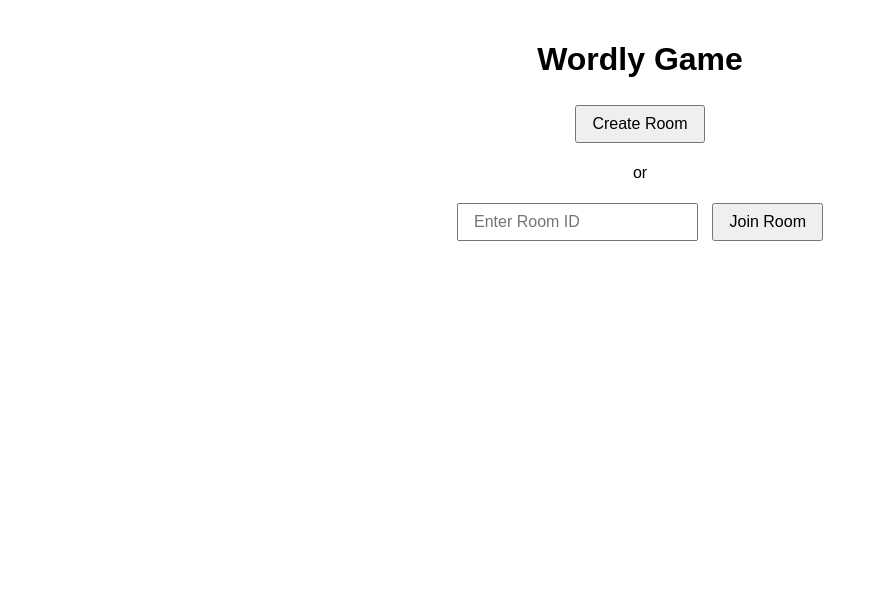
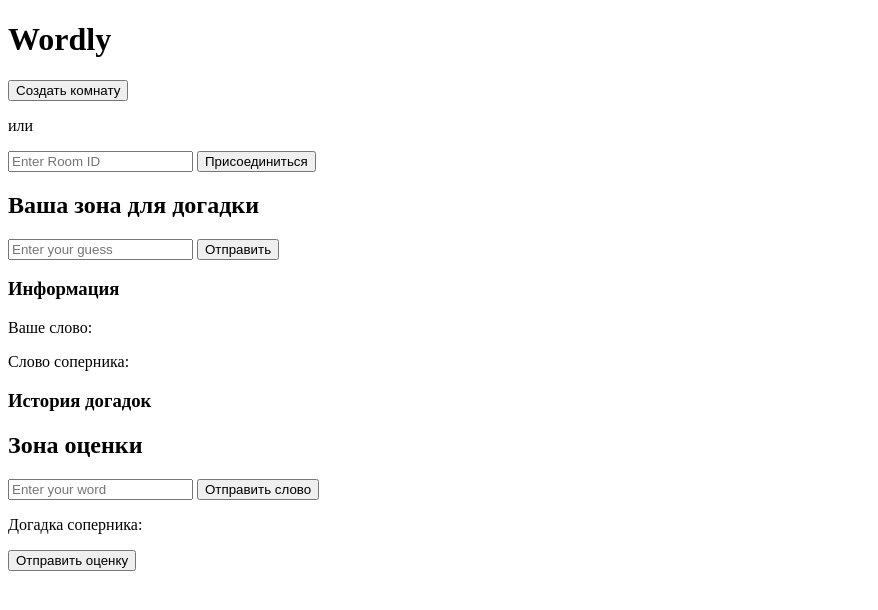
Before and after one commit to Ulyanapupup/test_wordly, a Flask app: page /game/wordly in a window 1280 px wide. Shown: the top 610 px of the page, without its empty margins (0-878 px from the left). Run offline with Flask 3, Linux system fonts and the light colour scheme; some libraries are stand-ins or nearby versions.

Commit message:
Add files via upload

```diff
--- a/static/js/wordly_client.js
+++ b/static/js/wordly_client.js
@@ -47,7 +47,7 @@
     document.getElementById('wordSubmission').style.display = 'none';
     myWordDisplay.textContent = word;
     gameInfo.classList.remove('hidden');
-    gameStatus.textContent = 'Waiting for opponent...';
+    gameStatus.textContent = 'Ожидайте соперника...';
   }
 });
 
@@ -70,7 +70,7 @@
   });
   evaluationSection.classList.add('hidden');
   guessSection.classList.remove('hidden');
-  gameStatus.textContent = 'Waiting for opponent...';
+  gameStatus.textContent = 'Ожидайте соперника...';
 });
 
 function createLetterElement(letter, index) {
@@ -110,12 +110,12 @@
   guessElement.className = 'guess';
 
   if (result === 'pending') {
-    guessElement.textContent = `Your guess: ${guess} (waiting for evaluation)`;
+    guessElement.textContent = `Ваша догадка: ${guess} (ожидайте оценки)`;
     guessElement.style.color = '#999';
   } else {
     const resultStr = result.map((color, index) =>
-      `${guess[index]}: ${color || 'none'}`).join(', ');
-    guessElement.textContent = `Your guess: ${guess} - ${resultStr}`;
+      `${guess[index]}: ${color === 'green' ? 'зеленый' : color === 'yellow' ? 'желтый' : 'серый'}`).join(', ');
+    guessElement.textContent = `Ваша догадка: ${guess} - ${resultStr}`;
   }
 
   guessHistory.appendChild(guessElement);
@@ -127,7 +127,7 @@
   playerId = socket.id;
   lobby.classList.add('hidden');
   game.classList.remove('hidden');
-  gameStatus.textContent = `Room created. Share this ID with your opponent: ${roomId}`;
+  gameStatus.textContent = `Комната создана. Поделитесь кодом со своим другом: ${roomId}`;
 });
 
 socket.on('wordly_room_joined', (data) => {
@@ -135,16 +135,16 @@
   playerId = socket.id;
   lobby.classList.add('hidden');
   game.classList.remove('hidden');
-  gameStatus.textContent = 'Room joined. Submit your secret word.';
+  gameStatus.textContent = 'Вы присоединились к комнате. Введите ваше слово';
 });
 
 socket.on('wordly_start_game', () => {
-  gameStatus.textContent = 'Game started! Make your guess.';
+  gameStatus.textContent = 'Игра началась. Напишите вашу догадку';
   guessSection.classList.remove('hidden');
 });
 
 socket.on('wordly_opponent_guess', (data) => {
-  gameStatus.textContent = 'Evaluate opponent\'s guess.';
+  gameStatus.textContent = 'Оцените догадку соперника';
   guessSection.classList.add('hidden');
   evaluationSection.classList.remove('hidden');
   setupEvaluation(data.guess);
@@ -152,11 +152,11 @@
 
 socket.on('wordly_guess_evaluated', (data) => {
   addGuessToHistory(data.guess, data.evaluation);
-  gameStatus.textContent = 'Your turn to guess.';
+  gameStatus.textContent = 'Ваш ход угадывать';
 });
 
 socket.on('wordly_game_over', (data) => {
-  const winnerText = data.winner === playerId ? 'You won!' : 'You lost.';
+  const winnerText = data.winner === playerId ? 'Вы победили!' : 'Вы проиграли';
   gameStatus.textContent = `${winnerText}`;
   guessSection.classList.add('hidden');
   evaluationSection.classList.add('hidden');
@@ -168,7 +168,7 @@
 });
 
 socket.on('wordly_player_disconnected', () => {
-  gameStatus.textContent = 'Opponent disconnected. Game over.';
+  gameStatus.textContent = 'Соперник отключился. Игра окончена';
   guessSection.classList.add('hidden');
   evaluationSection.classList.add('hidden');
 });
@@ -198,5 +198,5 @@
 });
 
 socket.on('wordly_error', (data) => {
-  gameStatus.textContent = `Error: ${data.message}`;
+  gameStatus.textContent = `Ошибка: ${data.message}`;
 });
--- a/templates/game_mode_wordly.html
+++ b/templates/game_mode_wordly.html
@@ -3,137 +3,49 @@
 <head>
   <meta charset="UTF-8" />
   <meta name="viewport" content="width=device-width, initial-scale=1.0"/>
-  <title>Wordly Game</title>
-  <style>
-    body {
-      font-family: Arial, sans-serif;
-      max-width: 800px;
-      margin: 0 auto;
-      padding: 20px;
-    }
-    #lobby, #game {
-      text-align: center;
-    }
-    button, input {
-      padding: 8px 15px;
-      margin: 5px;
-      font-size: 16px;
-    }
-    .game-container {
-      display: flex;
-      justify-content: space-between;
-      margin-top: 20px;
-    }
-    .game-section {
-      width: 48%;
-      border: 1px solid #ddd;
-      padding: 15px;
-      border-radius: 5px;
-    }
-    .letter {
-      display: inline-block;
-      width: 30px;
-      height: 30px;
-      margin: 3px;
-      text-align: center;
-      line-height: 30px;
-      border: 1px solid #ccc;
-      cursor: pointer;
-      user-select: none;
-    }
-    .green {
-      background-color: #6aaa64;
-      color: white;
-    }
-    .yellow {
-      background-color: #c9b458;
-      color: white;
-    }
-    .gray {
-      background-color: #787c7e;
-      color: white;
-    }
-    #guessHistory {
-      margin-top: 20px;
-    }
-    #opponentGuess {
-      margin-top: 10px;
-    }
-    #submitEvaluation {
-      margin-top: 10px;
-    }
-    .hidden {
-      display: none;
-    }
-	#gameInfo {
-	margin-top: 20px;
-	padding: 15px;
-	background: #f5f5f5;
-	border-radius: 5px;
-	}
-
-	#guessResults {
-	margin-top: 20px;
-	}
-
-	.guess-row {
-	display: flex;
-	margin-bottom: 10px;
-	gap: 5px;
-	}
-
-	.guess-row .letter {
-	width: 40px;
-	height: 40px;
-	display: flex;
-	align-items: center;
-	justify-content: center;
-	font-size: 20px;
-	font-weight: bold;
-	}
-  </style>
+  <title>Wordly</title>
 </head>
 <body>
   <div id="lobby">
-    <h1>Wordly Game</h1>
-    <button id="createRoom">Create Room</button>
-    <p>or</p>
+    <h1>Wordly</h1>
+    <button id="createRoom">Создать комнату</button>
+    <p>или</p>
     <input type="text" id="roomIdInput" placeholder="Enter Room ID" />
-    <button id="joinRoom">Join Room</button>
+    <button id="joinRoom">Присоединиться</button>
   </div>
 
   <div id="game" class="hidden">
     <div class="game-container">
       <div class="game-section">
-        <h2>Your Guessing Area</h2>
+        <h2>Ваша зона для догадки</h2>
         <div id="guessSection" class="hidden">
           <input type="text" id="guessInput" maxlength="5" placeholder="Enter your guess" />
-          <button id="submitGuess">Submit Guess</button>
+          <button id="submitGuess">Отправить</button>
           <div id="guessHistory"></div>
         </div>
 
 		<div id="gameInfo" class="hidden">
-		  <h3>Game Information</h3>
-		  <p>Your word: <span id="myWord"></span></p>
-		  <p>Opponent's word: <span id="opponentWord"></span></p>
+		  <h3>Информация</h3>
+		  <p>Ваше слово: <span id="myWord"></span></p>
+		  <p>Слово соперника: <span id="opponentWord"></span></p>
 		</div>
 
 		<div id="guessResults">
-		  <h3>Guess History</h3>
+		  <h3>История догадок</h3>
 		  <div id="guessHistory"></div>
 		</div>
       </div>
 
       <div class="game-section">
-        <h2>Evaluation Area</h2>
+        <h2>Зона оценки</h2>
         <div id="wordSubmission">
           <input type="text" id="secretWord" maxlength="5" placeholder="Enter your word" />
-          <button id="submitWord">Submit Word</button>
+          <button id="submitWord">Отправить слово</button>
         </div>
         <div id="evaluationSection" class="hidden">
-          <p>Opponent's guess:</p>
+          <p>Догадка соперника:</p>
           <div id="opponentGuess"></div>
-          <button id="submitEvaluation">Submit Evaluation</button>
+          <button id="submitEvaluation">Отправить оценку</button>
         </div>
       </div>
     </div>
```
